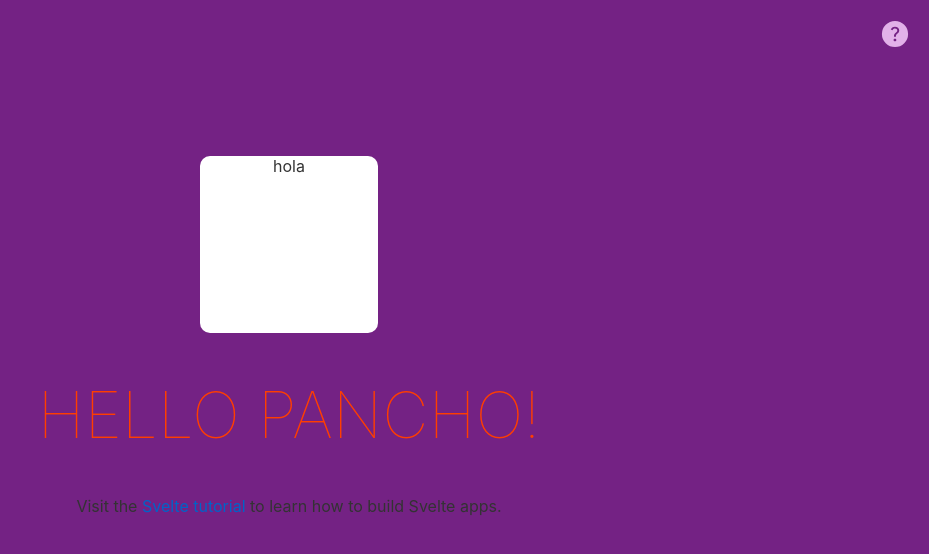
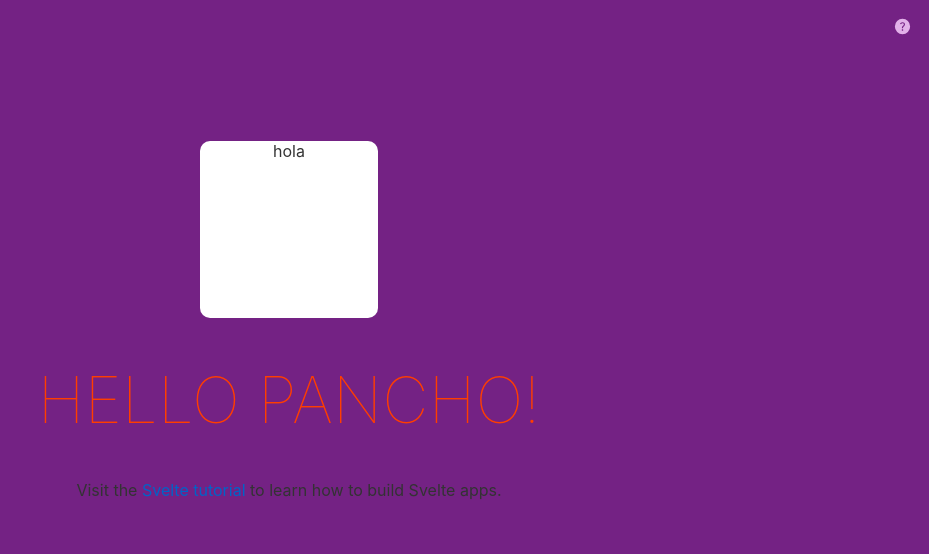
Before and after one commit to jprada1984/YapeFake, a Svelte app: page / in a window 1280 px wide. Shown: the top 554 px of the page, without its empty margins (351-1280 px from the left). Built offline with nearby package versions, Linux system fonts and the light colour scheme.

Commit message:
cambio de color

```diff
--- a/public/global.css
+++ b/public/global.css
@@ -82,13 +82,13 @@ button:focus {
 	padding-top: 1rem;
 	margin: 0;
 	position: relative;
-	height: 36px;
+	height: 20.58px;
 	width: 100%;
 }
 
 .imgquestion{
-	height: 36px;
-	width: 36px;
+	height: 20.58px;
+	width: 20.58px;
 	float: right;
 	margin-right: 1rem;
 }
```
